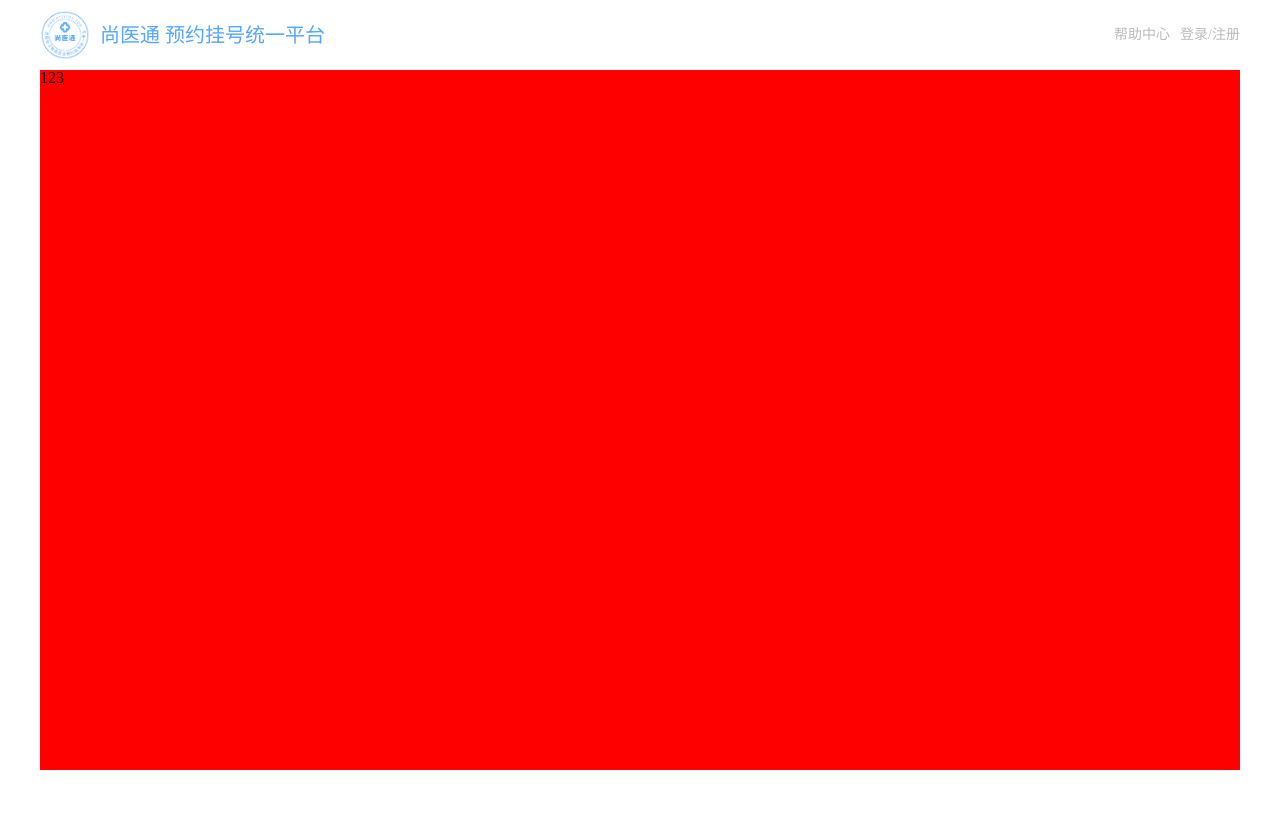
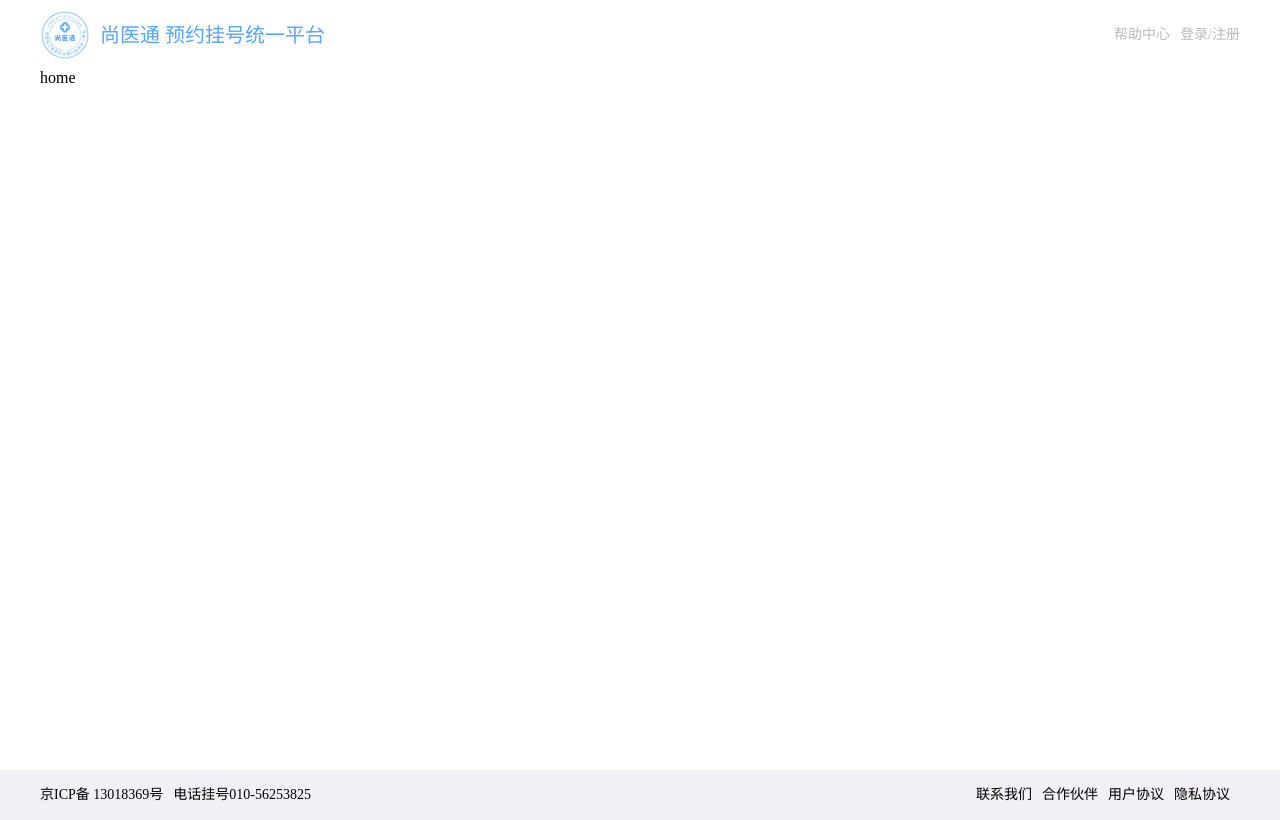
Before and after one commit to fsz0826/syt, a Vue app: page /#/home in a window 1280 px wide. Built offline with nearby package versions, Linux system fonts and the light colour scheme.

Commit message:
use vue-router

```diff
--- a/package.json
+++ b/package.json
@@ -9,8 +9,10 @@
     "preview": "vite preview"
   },
   "dependencies": {
+    "element-plus": "^2.11.5",
     "sass": "^1.93.2",
-    "vue": "^3.5.22"
+    "vue": "^3.5.22",
+    "vue-router": "^4.6.3"
   },
   "devDependencies": {
     "@types/node": "^24.9.1",
--- a/src/App.vue
+++ b/src/App.vue
@@ -1,8 +1,10 @@
 <template>
   <div class="container">
     <HospitalTop />
-    <div class="content">123</div>
-    <div class="bottom"></div>
+    <div class="content">
+      <RouterView />
+    </div>
+    <HospitalBottom />
   </div>
 </template>
 
@@ -17,7 +19,6 @@
     min-height: 700px;
     width: 1200px;
     margin-top: 70px;
-    background-color: red;
   }
 }
 </style>
--- /dev/null
+++ b/src/components/hospital_bottom/index.vue
@@ -0,0 +1,54 @@
+<template>
+  <div class="bottom">
+    <div class="content">
+      <div class="left">
+        <p>京ICP备 13018369号</p>
+        <p>电话挂号010-56253825</p>
+      </div>
+      <div class="right">
+        <ul>
+          <li>联系我们</li>
+          <li>合作伙伴</li>
+          <li>用户协议</li>
+          <li>隐私协议</li>
+        </ul>
+      </div>
+    </div>
+  </div>
+</template>
+<script lang="ts" setup></script>
+<style lang="scss" scoped>
+.bottom {
+  width: 100%;
+  height: 50px;
+  background-color: #f2f0f5;
+  display: flex;
+  justify-content: center;
+  .content {
+    width: 1200px;
+    display: flex;
+    justify-content: space-between;
+
+    .left {
+      display: flex;
+      font-size: 14px;
+      align-items: center;
+      p:first-child {
+        margin-right: 10px;
+      }
+    }
+    .right {
+      display: flex;
+      ul {
+        display: flex;
+        justify-content: center;
+        align-items: center;
+        li {
+          font-size: 14px;
+          margin-right: 10px;
+        }
+      }
+    }
+  }
+}
+</style>
--- /dev/null
+++ b/src/pages/home/index.vue
@@ -0,0 +1,5 @@
+<template>
+  <div>home</div>
+</template>
+<script lang="ts" setup></script>
+<style lang="scss" scoped></style>
--- /dev/null
+++ b/src/pages/hospital/index.vue
@@ -0,0 +1,5 @@
+<template>
+  <div>hospital</div>
+</template>
+<script lang="ts" setup></script>
+<style lang="scss" scoped></style>
--- /dev/null
+++ b/src/router/index.ts
@@ -0,0 +1,28 @@
+import { createRouter, createWebHashHistory } from "vue-router";
+
+export default createRouter({
+  history: createWebHashHistory(),
+  routes: [
+    {
+      path: "/home",
+      component: () => import("@/pages/home/index.vue"),
+      meta: {
+        title: "首页",
+      },
+    },
+    {
+      path: "/hospital",
+      component: () => import("@/pages/hospital/index.vue"),
+    },
+    {
+      path: "/",
+      redirect: "/home",
+    },
+  ],
+  scrollBehavior() {
+    return {
+      left: 0,
+      top: 0,
+    };
+  },
+});
```
Also changed, not shown: src/main.ts (+11 -8 lines), 1 other file (tests, documents, lock files or other folders).
